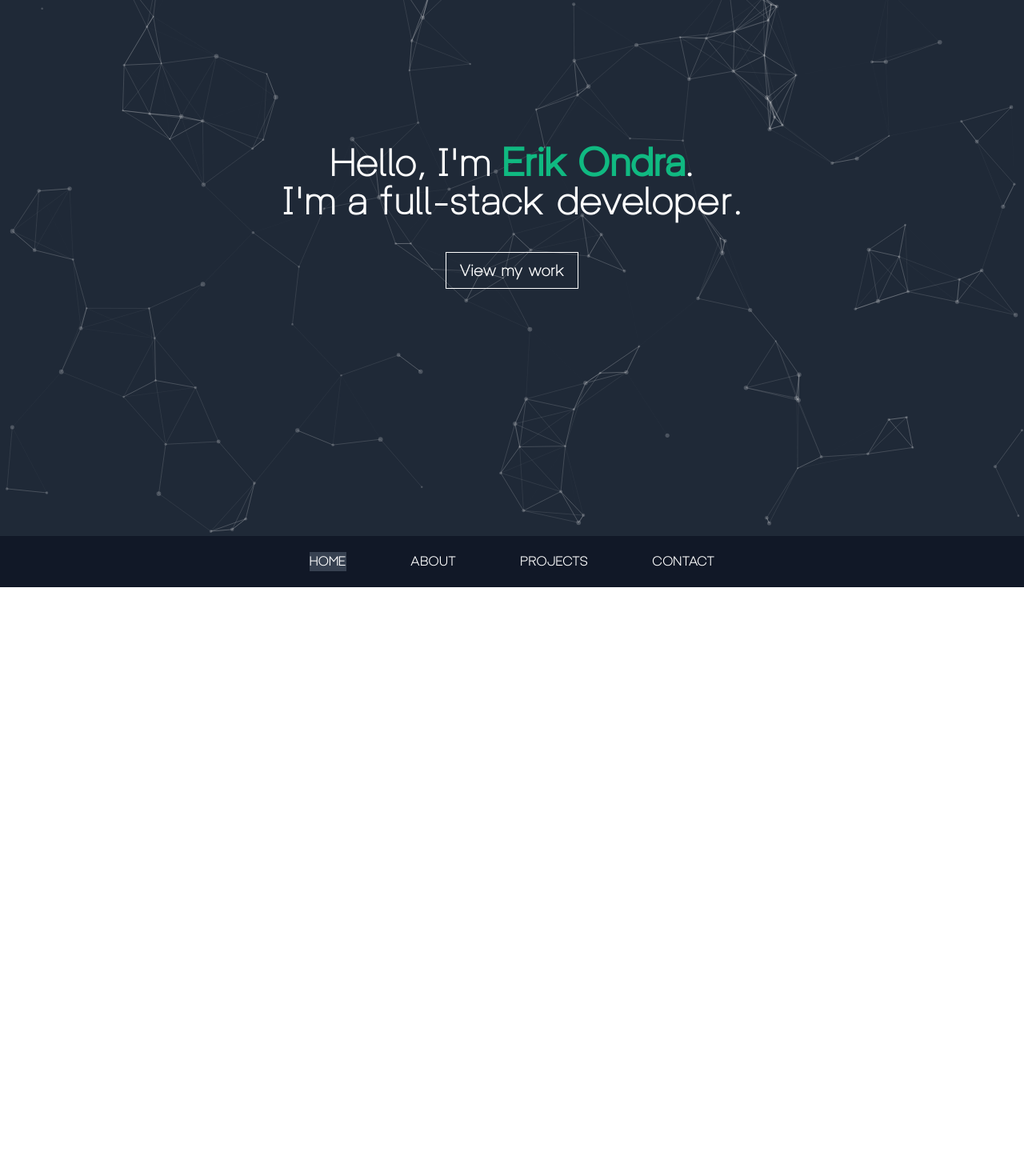
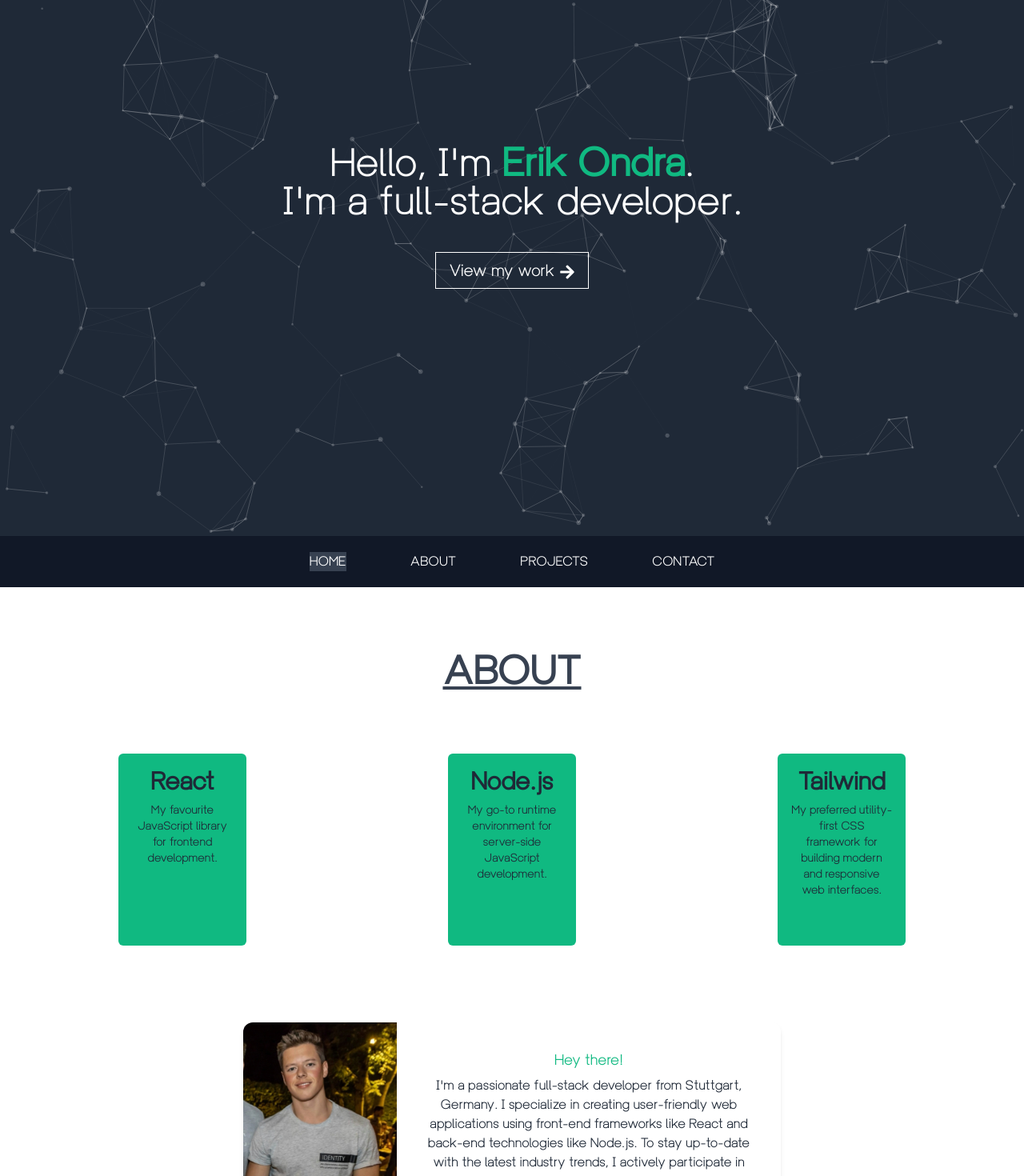
Before and after one commit to ErikOnd/tailwind-portfolio, a React (Create React App) app: page / in a window 1280 px wide. Shown: the part 130-1600 px from the top of the page at 80% size. Built offline with nearby package versions, Linux system fonts and the light colour scheme.

Commit message:
about page done

```diff
--- a/src/components/AboutMeComponent.jsx
+++ b/src/components/AboutMeComponent.jsx
@@ -1,12 +1,63 @@
 import React from "react";
 import HeaderComponent from "./HeaderComponent";
+import porfileImg from "../assets/profile-img.jpg";
 
 const AboutMeComponent = () => {
   return (
-    <div className="flex flex-col h-screen w-screen">
+    <div className="flex flex-col h-screen">
       <HeaderComponent></HeaderComponent>
-      <div className="flex flex-col items-center justify-center flex-1">
-        {/* Content of your About Me component */}
+
+      <div className="z-10 container mx-auto max-w-5xl px-5">
+        <div className="text-gray-700 text-5xl font-black my-20 justify-center underline">
+          ABOUT
+        </div>
+        <div className="flex flex-col md:flex-row space-y-4 md:space-y-0 items-center md:justify-between  mb-20">
+          <div className=" flex flex-col card bg-emerald-500 p-4 rounded-md h-60 w-40 items-center justify-starttransition duration-300 transform hover:-translate-y-2 hover:shadow-md">
+            <p className="font-black text-gray-800 text-3xl ">React</p>
+            <p className=" text-gray-800 mt-2 text-sm">
+              My favourite JavaScript library for frontend development.
+            </p>
+          </div>
+          <div className="flex flex-col card bg-emerald-500 p-4 rounded-md h-60 w-40 items-center justify-start transition duration-300 transform hover:-translate-y-2 hover:shadow-md">
+            <p className="font-black text-gray-800 text-3xl ">Node.js</p>
+            <p className=" text-gray-800 mt-2 text-sm">
+              My go-to runtime environment for server-side JavaScript
+              development.
+            </p>
+          </div>
+          <div className="flex flex-col card bg-emerald-500 p-4 rounded-md h-60 w-40 items-center justify-start transition duration-300 transform hover:-translate-y-2 hover:shadow-md">
+            <p className="font-black text-gray-800 text-3xl ">Tailwind</p>
+            <p className=" text-gray-800 mt-2 text-sm">
+              My preferred utility-first CSS framework for building modern and
+              responsive web interfaces.
+            </p>
+          </div>
+        </div>
+
+        <div className="max-w-md mx-auto rounded-xl shadow-md overflow-hidden md:max-w-2xl my-5 transform translate-y-4 hover:translate-y-0 duration-500 ease-in-out">
+          <div className="md:flex">
+            <div className="md:flex-shrink-0">
+              <img
+                className=" w-full object-cover md:w-48"
+                src={porfileImg}
+                alt=""
+              />
+            </div>
+            <div className="p-8">
+              <p className="block mt-1 text-lg leading-tight font-medium text-emerald-500">
+                Hey there!
+              </p>
+              <p className="mt-2 text-gray-800">
+                I'm a passionate full-stack developer from Stuttgart, Germany. I
+                specialize in creating user-friendly web applications using
+                front-end frameworks like React and back-end technologies like
+                Node.js. To stay up-to-date with the latest industry trends, I
+                actively participate in web development communities, attend
+                workshops, and take online courses.
+              </p>
+            </div>
+          </div>
+        </div>
       </div>
     </div>
   );
--- a/src/components/HeaderComponent.jsx
+++ b/src/components/HeaderComponent.jsx
@@ -23,7 +23,7 @@ const HeaderComponent = () => {
   };
 
   return (
-    <nav className=" bg-gray-900 sticky top-0">
+    <nav className=" bg-gray-900 sticky top-0 w-full">
       <div className="container mx-auto px-4">
         <div className="flex items-center justify-center h-16">
           {isSmallScreen ? (
--- a/src/components/StartComponent.jsx
+++ b/src/components/StartComponent.jsx
@@ -1,4 +1,5 @@
 import React from "react";
+import { FaArrowRight } from "react-icons/fa";
 
 const StartComponent = () => {
   return (
@@ -9,10 +10,10 @@ const StartComponent = () => {
         <br /> I'm a full-stack developer.
       </div>
       <button
-        className=" z-[1] bg-transparent text-white hover:text-gray-800 py-2 px-4 border
-       border-white mt-10 text-xl hover:bg-emerald-500 transition-colors duration-300 hover:border-emerald-500"
+        className="z-[1] bg-transparent text-white hover:text-gray-800 py-2 px-4 border
+       border-white mt-10 text-xl hover:bg-emerald-500 transition-colors duration-300 hover:border-emerald-500 my-word-btn"
       >
-        View my work
+        <span>View my work</span> <FaArrowRight className="arrow-icon" />
       </button>
     </div>
   );
--- a/src/index.css
+++ b/src/index.css
@@ -25,6 +25,11 @@ code {
   display: block;
 }
 
-.react-bars:hover {
-  color: aqua;
+.arrow-icon {
+  display: inline-block;
+  transition: transform 0.3s ease;
 }
+
+.my-word-btn:hover .arrow-icon {
+  transform: rotate(90deg);
+}
```
Also changed, not shown: src/assets/profile-img.jpg (added).
